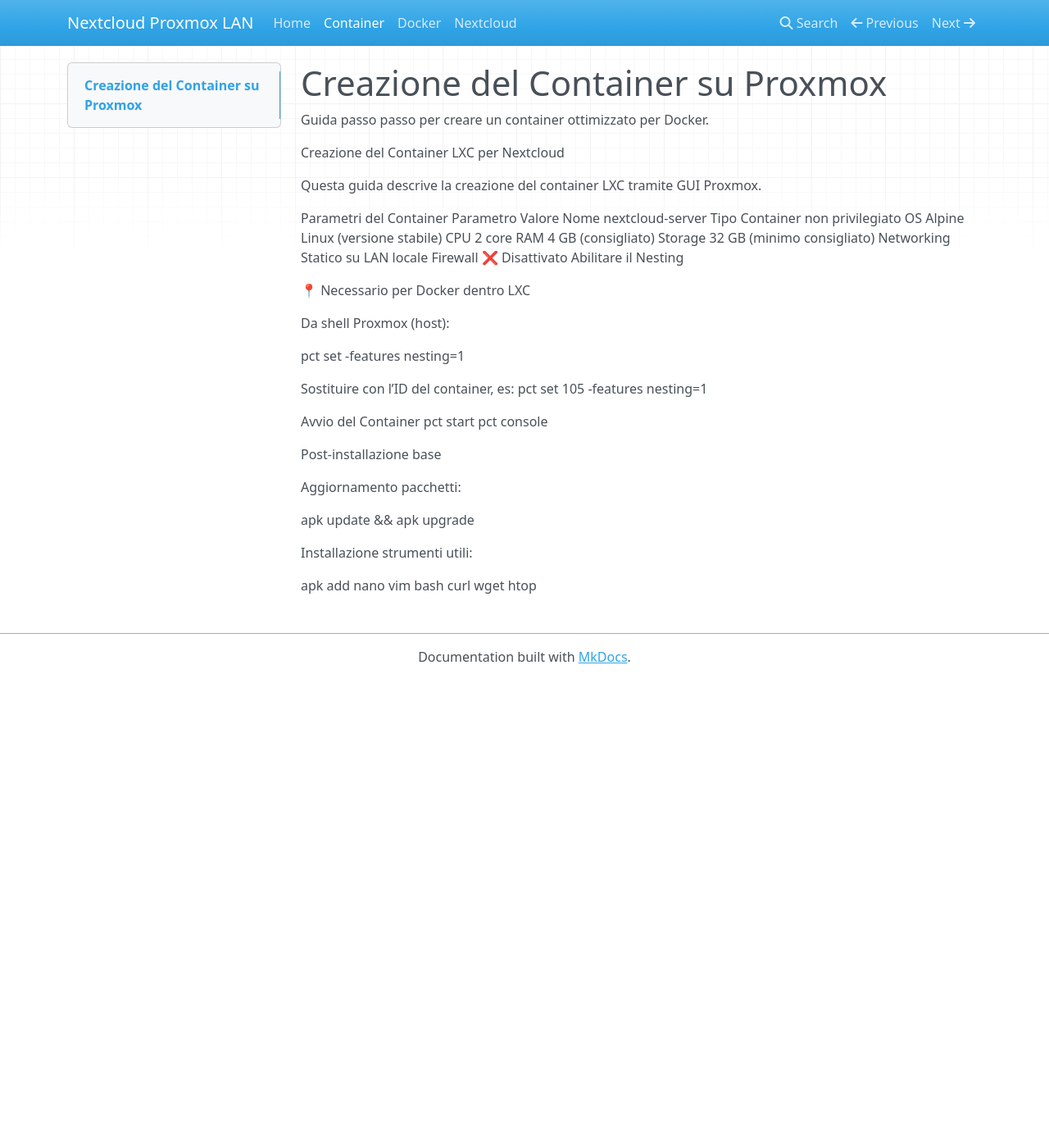
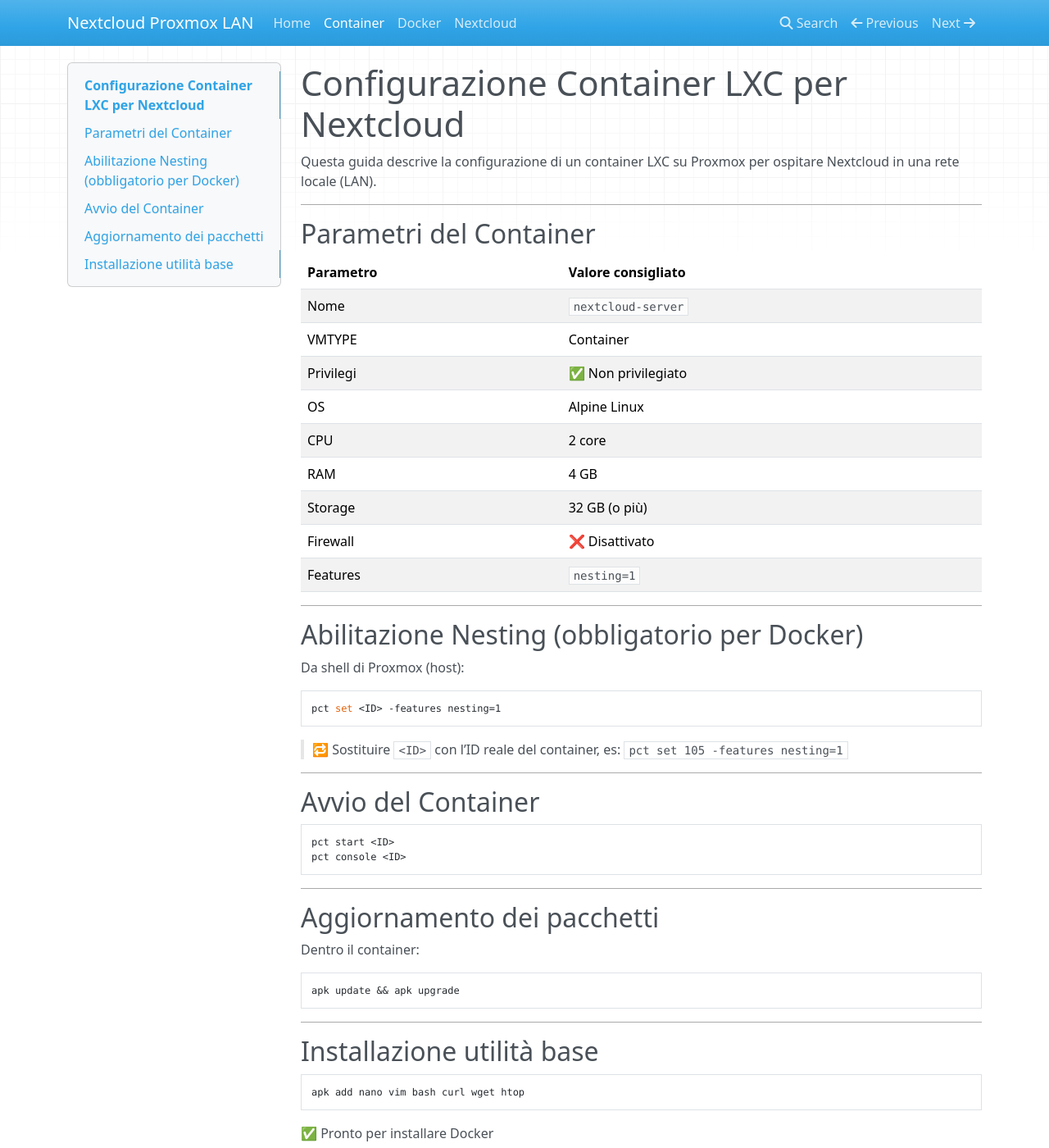
Before and after one commit to masilib/nextcloud-proxmox-lan, an MkDocs documentation site: the page built from docs/01-creazione-container.md, in a window 1280 px wide and 1400 px high. Shown: the whole window at 82% size. Built offline with MkDocs 1.6.1, drawn with Linux system fonts in a browser that asks for light colours; nearby versions of some CDN libraries.

Commit message:
Update 01-creazione-container.md

````diff
--- a/docs/01-creazione-container.md
+++ b/docs/01-creazione-container.md
@@ -1,44 +1,60 @@
-# Creazione del Container su Proxmox
+# Configurazione Container LXC per Nextcloud
 
-Guida passo passo per creare un container ottimizzato per Docker.
+Questa guida descrive la configurazione di un container LXC su Proxmox per ospitare Nextcloud in una rete locale (LAN).
 
+---
 
-Creazione del Container LXC per Nextcloud
+## Parametri del Container
 
-Questa guida descrive la creazione del container LXC tramite GUI Proxmox.
+| Parametro | Valore consigliato |
+|----------|-------------------|
+| Nome | `nextcloud-server` |
+| VMTYPE | Container |
+| Privilegi | ✅ Non privilegiato |
+| OS | Alpine Linux |
+| CPU | 2 core |
+| RAM | 4 GB |
+| Storage | 32 GB (o più) |
+| Firewall | ❌ Disattivato |
+| Features | `nesting=1` |
 
-Parametri del Container
-Parametro	Valore
-Nome	nextcloud-server
-Tipo	Container non privilegiato
-OS	Alpine Linux (versione stabile)
-CPU	2 core
-RAM	4 GB (consigliato)
-Storage	32 GB (minimo consigliato)
-Networking	Statico su LAN locale
-Firewall	❌ Disattivato
-Abilitare il Nesting
+---
 
-📍 Necessario per Docker dentro LXC
+## Abilitazione Nesting (obbligatorio per Docker)
 
-Da shell Proxmox (host):
+Da shell di Proxmox (host):
 
+```bash
 pct set <ID> -features nesting=1
+```
 
+> 🔁 Sostituire `<ID>` con l’ID reale del container, es: `pct set 105 -features nesting=1`
 
-Sostituire <ID> con l’ID del container, es: pct set 105 -features nesting=1
+---
 
-Avvio del Container
+## Avvio del Container
+
+```bash
 pct start <ID>
 pct console <ID>
+```
 
-Post-installazione base
+---
 
-Aggiornamento pacchetti:
+## Aggiornamento dei pacchetti
 
+Dentro il container:
+
+```bash
 apk update && apk upgrade
+```
 
+---
 
-Installazione strumenti utili:
+## Installazione utilità base
 
+```bash
 apk add nano vim bash curl wget htop
+```
+
+✅ Pronto per installare Docker
````
